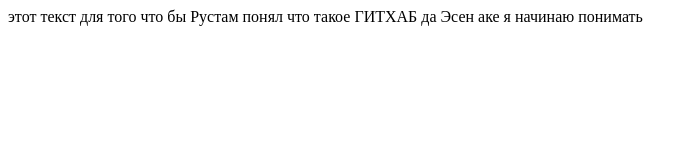
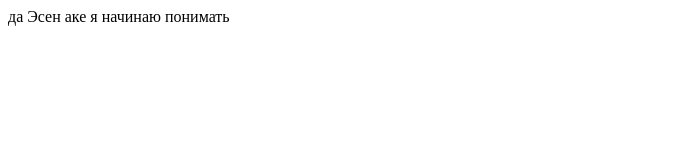
Before and after one commit to ekanatbekov/Rus, a plain HTML site: page example/text.html in a window 1280 px wide. Shown: the whole page, without its empty margins (0-698 px from the left). Drawn offline with Linux system fonts and the light colour scheme.

Commit message:
я уюрал 9 линию в text html

```diff
--- a/example/text.html
+++ b/example/text.html
@@ -6,7 +6,7 @@
     <title>Document</title>
 </head>
 <body>
-    этот текст для того что бы Рустам понял что такое ГИТХАБ
+
     да Эсен аке я начинаю понимать
 
 </body>
```
